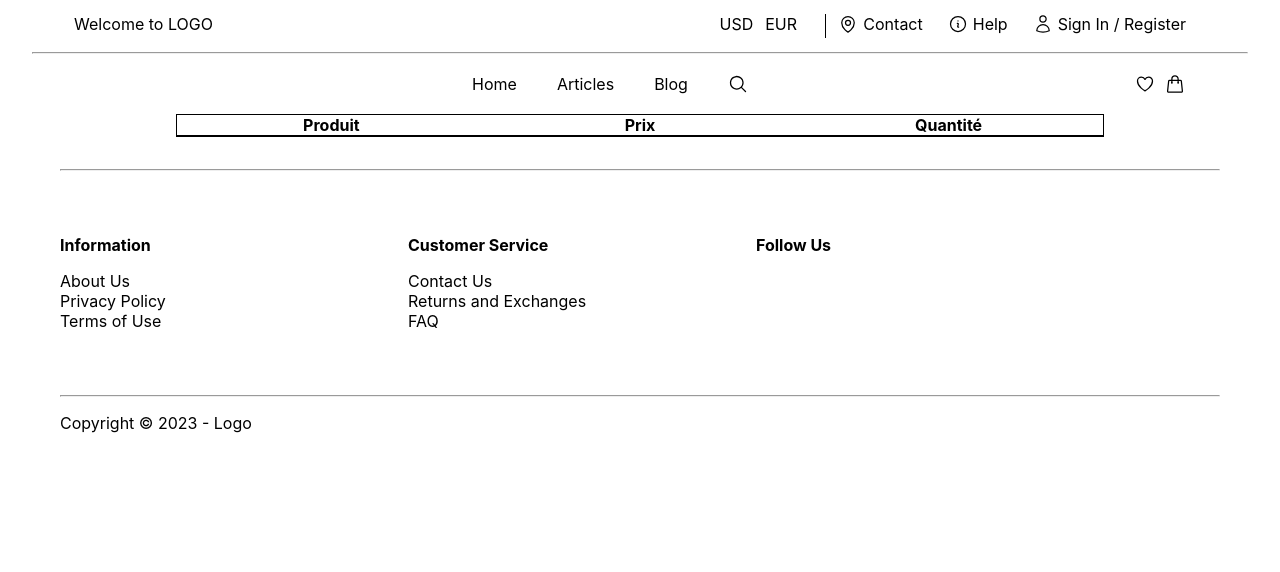
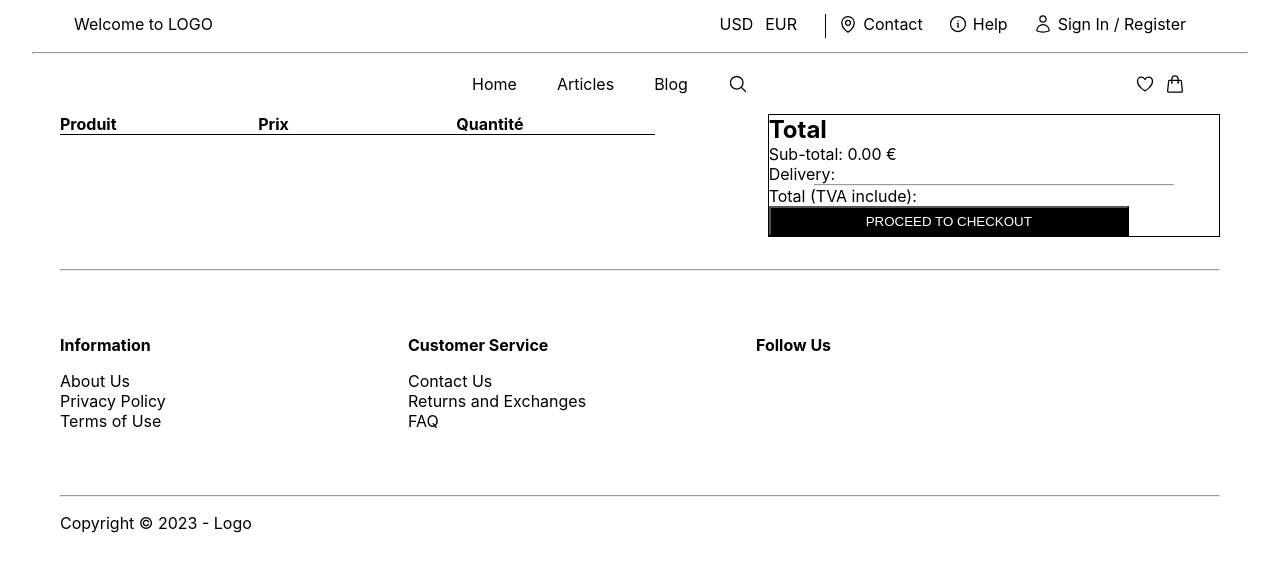
Before and after one commit to AkuseruW/ecommerceDjango, a React (Create React App) app in the folder frontend/: page /cart in a window 1280 px wide. Shown: the top 572 px of the page. Built offline with nearby package versions, Linux system fonts and the light colour scheme.

Commit message:
ajout option panier

```diff
--- a/frontend/src/actions/cartActions.js
+++ b/frontend/src/actions/cartActions.js
@@ -30,10 +30,10 @@ export const loadCart = (cartItems) => {
   return { type: LOAD_CART_ITEM, payload: cartItems }
 }
 
-export const removeFromCart = (id) => (dispatch, getState) => {
+export const removeFromCart = (slug) => (dispatch, getState) => {
   dispatch({
     type: CART_REMOVE_ITEM,
-    payload: id,
+    payload: slug,
   })
 
   localStorage.setItem('cartItems', JSON.stringify(getState().cart.cartItems))
--- a/frontend/src/pages/ArticlePages.js
+++ b/frontend/src/pages/ArticlePages.js
@@ -43,7 +43,7 @@ function ArticlePages() {
                 <hr />
                 <p>Price : {article.price} €</p>
                 <hr />
-                {/* <p>{article.description}</p> */}
+                <p>{article.description}</p>
               </div>
               <div className='article-status'>
                 <p>price: <span>{article.price} €</span></p>
--- a/frontend/src/pages/CartPages.js
+++ b/frontend/src/pages/CartPages.js
@@ -1,14 +1,27 @@
-import { useSelector } from 'react-redux';
+import { useSelector, useDispatch } from 'react-redux';
 import { Link } from 'react-router-dom';
+import { HiOutlineXMark } from "react-icons/hi2";
 import '../styles/cart/cart_page.scss'
+import { addToCart, removeFromCart } from '../actions/cartActions';
 
-function CartPages() {
+function CartPages({ history }) {
     const cartItems = useSelector(state => state.cart.cartItems)
+    const dispatch = useDispatch();
+
+    const removeFromCartHandler = (slug) => {
+        console.log(slug);
+        dispatch(removeFromCart(slug))
+    }
+
+    const total = cartItems.reduce((acc, item) => acc + item.qty * item.price, 0).toFixed(2)
+
+    const checkoutHandler = () =>{
+        history.push('/login?redirect=shipping')
+    }
 
     return (
         <div className='container cart'>
             <div className='cart-items'>
-
                 <div className='left-side'>
 
                     <div className='table-head'>
@@ -19,26 +32,49 @@ function CartPages() {
 
                     {cartItems.map(item => (
                         <div className='cart-item' key={item.article}>
-                            <div>
-                                <div>
+                            <div className="article-image">
                                 <img src={item.image} alt={item.name} />
+                            </div>
 
+                            <div className='aticle-content'>
                                 <div>
                                     <h4><Link to={`/article/${item.article}`}>{item.name}</Link></h4>
                                 </div>
 
+                                <div>
                                     <h4>{item.price}€</h4>
+                                </div>
 
                                 <div>
-                                        <span>{item.qty}</span>
+                                    <select value={item.qty} onChange={(e) => dispatch(addToCart(item.article, Number(e.target.value)))}>
+                                        {[...Array(item.countInStock).keys()].map((x) => (
+                                            <option key={x + 1} value={x + 1}>
+                                                {x + 1}
+                                            </option>
+                                        ))}
+                                    </select>
                                 </div>
+
+                                <div>
+                                    <HiOutlineXMark className='icon' size={20} onClick={()=> removeFromCartHandler(item.article)} />
                                 </div>
                             </div>
                         </div>
                     ))}
                 </div>
+
+                <div className="right-slide">
+                    <h2>Total</h2>
+                    <p>Sub-total: <span>{total} &euro;</span></p>
+                    <p>Delivery:</p>
+                    <hr />
+                    <p>Total (TVA include): <span></span></p>
+                    <button type='btn' onClick={checkoutHandler} disabled={cartItems.lenght === 0}>PROCEED TO CHECKOUT</button>
+                </div>
+
             </div>
         </div>
+
     )
 }
 export default CartPages
--- a/frontend/src/reducers/cartReducers.js
+++ b/frontend/src/reducers/cartReducers.js
@@ -1,11 +1,12 @@
-import { CART_ADD_ITEM,
-    LOAD_CART_ITEM,
-    CART_REMOVE_ITEM,
-    CART_SAVE_SHIPPING_ADDRESS,
+import {
+  CART_ADD_ITEM,
+  LOAD_CART_ITEM,
+  CART_REMOVE_ITEM,
+  CART_SAVE_SHIPPING_ADDRESS,
 
-    CART_SAVE_PAYMENT_METHOD,
+  CART_SAVE_PAYMENT_METHOD,
 
-    CART_CLEAR_ITEMS,
+  CART_CLEAR_ITEMS,
 
 } from "../constants/cartConstants";
 
@@ -34,11 +35,13 @@ export const cartReducer = (state = { cartItems: [] }, action) => {
         cartItems: action.payload,
       };
 
+
     case CART_REMOVE_ITEM:
       return {
         ...state,
-        cartItems: state.cartItems.filter((x) => x.product !== action.payload),
+        cartItems: state.cartItems.filter((x) => x.article !== action.payload),
       };
+
 
     case CART_SAVE_SHIPPING_ADDRESS:
       return {
--- a/frontend/src/styles/cart/cart_page.scss
+++ b/frontend/src/styles/cart/cart_page.scss
@@ -1,58 +1,66 @@
-.cart {
-    display: flex;
-    align-items: center;
-    justify-content: center;
-}
-
 .cart-items {
-    display: flex;
-    flex-wrap: wrap;
-    align-items: center;
-    justify-content: center;
-    border: 1px solid black;
-    width: 80%;
-    margin: 0 auto;
-}
+    display: grid;
+    grid-auto-flow: column;
 
     .left-side {
-    display: flex;
-    flex-wrap: wrap;
-    align-items: center;
-    justify-content: center;
-    width: 100%;
+        .table-head {
+            display: grid;
+            grid-auto-flow: column;
+            grid-template-columns: 1fr 1fr 1fr;
+            border-bottom: 1px black solid;
+
+            span {
+                width: 86px;
             }
-
-.table-head {
-    display: flex;
-    flex-wrap: wrap;
-    align-items: center;
-    justify-content: center;
-    width: 100%;
-    border-bottom: 1px solid black;
-}
-
-.table-head h4 {
-    width: 33.33%;
-    text-align: center;
         }
 
         .cart-item {
-    display: flex;
-    flex-wrap: wrap;
-    align-items: center;
-    justify-content: center;
+            display: grid;
+            grid-auto-flow: column;
+            grid-template-columns: 86px 1fr;
+            grid-gap: 15px;
             width: 100%;
-    border-bottom: 1px solid black;
+            margin-top: 15px;
+            border-bottom: 1px black solid;
+
+            .article-image {
+                width: 86px;
+
+                img {
+                    width: 100%;
+                    height: auto;
+                    top: 0;
+                    left: 0;
+                    z-index: 0;
+                }
             }
 
-.cart-item div {
-    width: 33.33%;
+            .aticle-content {
+                width: 100%;
+                display: grid;
+                grid-auto-flow: column;
+                grid-template-columns: 1fr 1fr 1fr;
+
+                div {
+                    text-align: center;
+                }
+            }
         }
 
-.cart-item img {
-    width: 100%;
     }
-
-.cart-item h4 {
-    text-align: center;
+    .right-slide{
+        overflow: hidden;
+        border: 1px solid black;
+        width: 80%;
+        margin-left: 20%;
+        hr{
+        width: 80%;
         }
+        button{
+            width: 80%;
+            height: 30px;
+            background-color: black;
+            color: white;
+        }
+    }
+}
```
Lines whose indentation alone changed are shown as unchanged.
